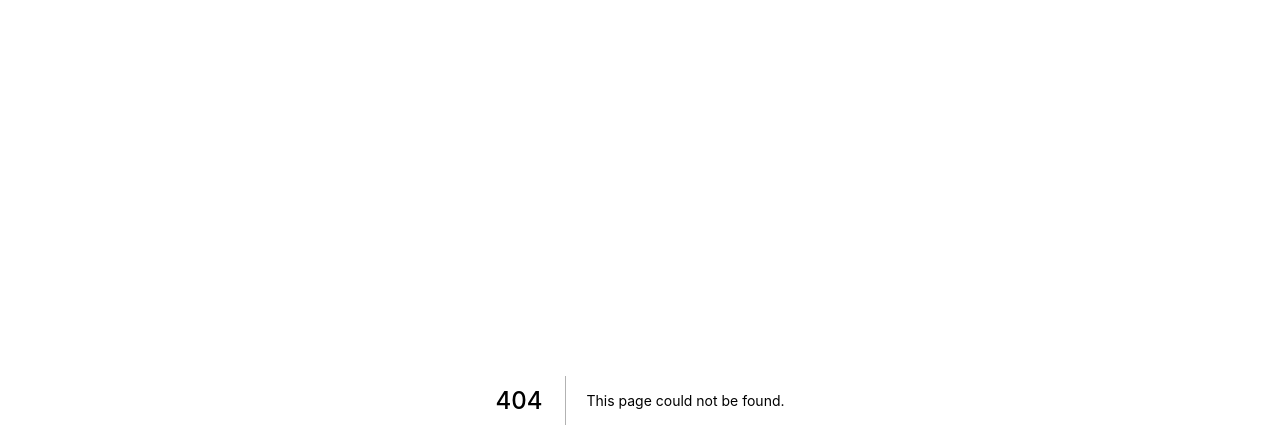
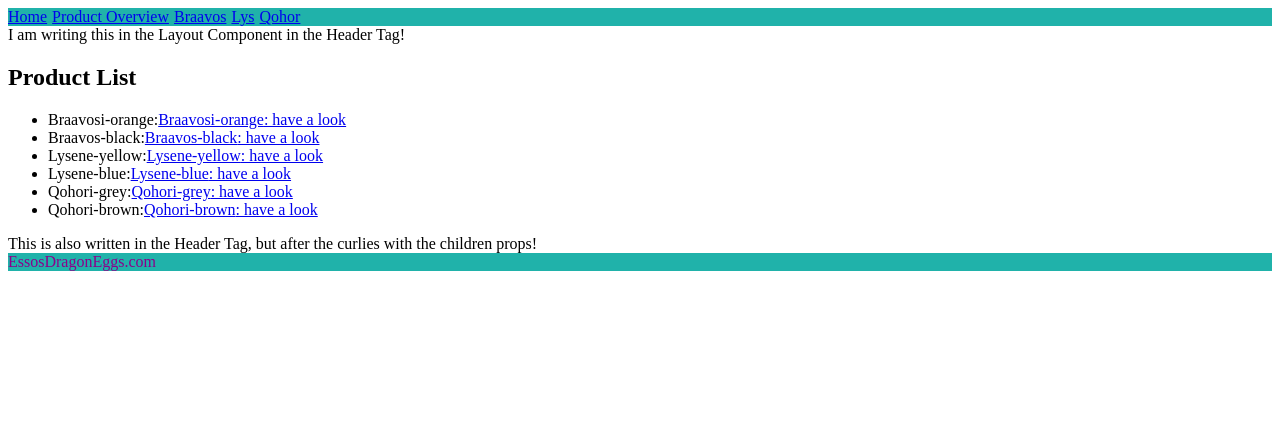
Before and after one commit to jecihume/next-e-commerce-store, a Next.js app: page /products in a window 1280 px wide. Before the commit this address had no page. Shown: the top 448 px of the page. Built offline with nearby package versions, Linux system fonts and the light colour scheme.

Commit message:
Implement Props and Routes

```diff
--- a/components/Header.js
+++ b/components/Header.js
@@ -15,6 +15,9 @@ export default function Header() {
         <Link href="/">
           <a>Home</a>
         </Link>
+         <Link href="/products">
+          <a>Product Overview</a>
+        </Link>
         <Link href="/eggs-braavos">
           <a>Braavos</a>
         </Link>
--- a/pages/_app.js
+++ b/pages/_app.js
@@ -16,10 +16,10 @@ function MyApp({ Component, pageProps }) {
           }
         `}
       />
-      <head>
+      <Head>
         <link rel="icon" href="/favicon.jpeg" />
-        {/* <title>Essos Dragon Eggs</title> */}
-      </head>
+        <title>Essos Dragon Eggs</title>
+      </Head>
       <Component {...pageProps} />
     </>
   );
--- /dev/null
+++ b/pages/products/index.js
@@ -0,0 +1,36 @@
+import Head from 'next/head';
+import Link from 'next/link';
+import Layout from '../../components/Layout';
+
+export default function Product(props) {
+  return (
+    <Layout>
+      <Head>
+        <title>Product Overview</title>
+      </Head>
+      <h2>Product List</h2>
+      <ul>
+        {props.productList.map((product) => {
+          return (
+            <li key={`product-li-${product.id}`}>
+              {product.area}:
+              <Link href={`/products/${product.id}`}>
+                <a>{product.area}: have a look</a>
+              </Link>
+            </li>
+          );
+        })}
+      </ul>
+    </Layout>
+  );
+}
+export async function getServerSideProps() {
+  const { products } = await import('../../util/database');
+
+  // return  an object with the property props that's coming from the backend to the frontend
+  // props : name and value
+  console.log(products);
+  return {
+    props: { productList: products },
+  };
+}
--- /dev/null
+++ b/util/database.js
@@ -0,0 +1,14 @@
+import fs from 'node:fs';
+
+console.log('fileSystem', fs);
+
+// this file is node.js
+
+export const products = [
+  { id: '1', area: 'Braavosi-orange', color: 'red' },
+  { id: '2', area: 'Braavos-black', color: 'silver' },
+  { id: '3', area: 'Lysene-yellow', color: 'green' },
+  { id: '4', area: 'Lysene-blue', color: 'blue' },
+  { id: '5', area: 'Qohori-grey', color: 'black' },
+  { id: '6', area: 'Qohori-brown', color: 'golden' },
+];
```
Also changed, not shown: pages/products/[productId].js (added, +42 -0 lines), pages/util/database.js (deleted, +0 -7 lines), pages/util/cookies.js (deleted), pages/util/localStorage.js (deleted).
